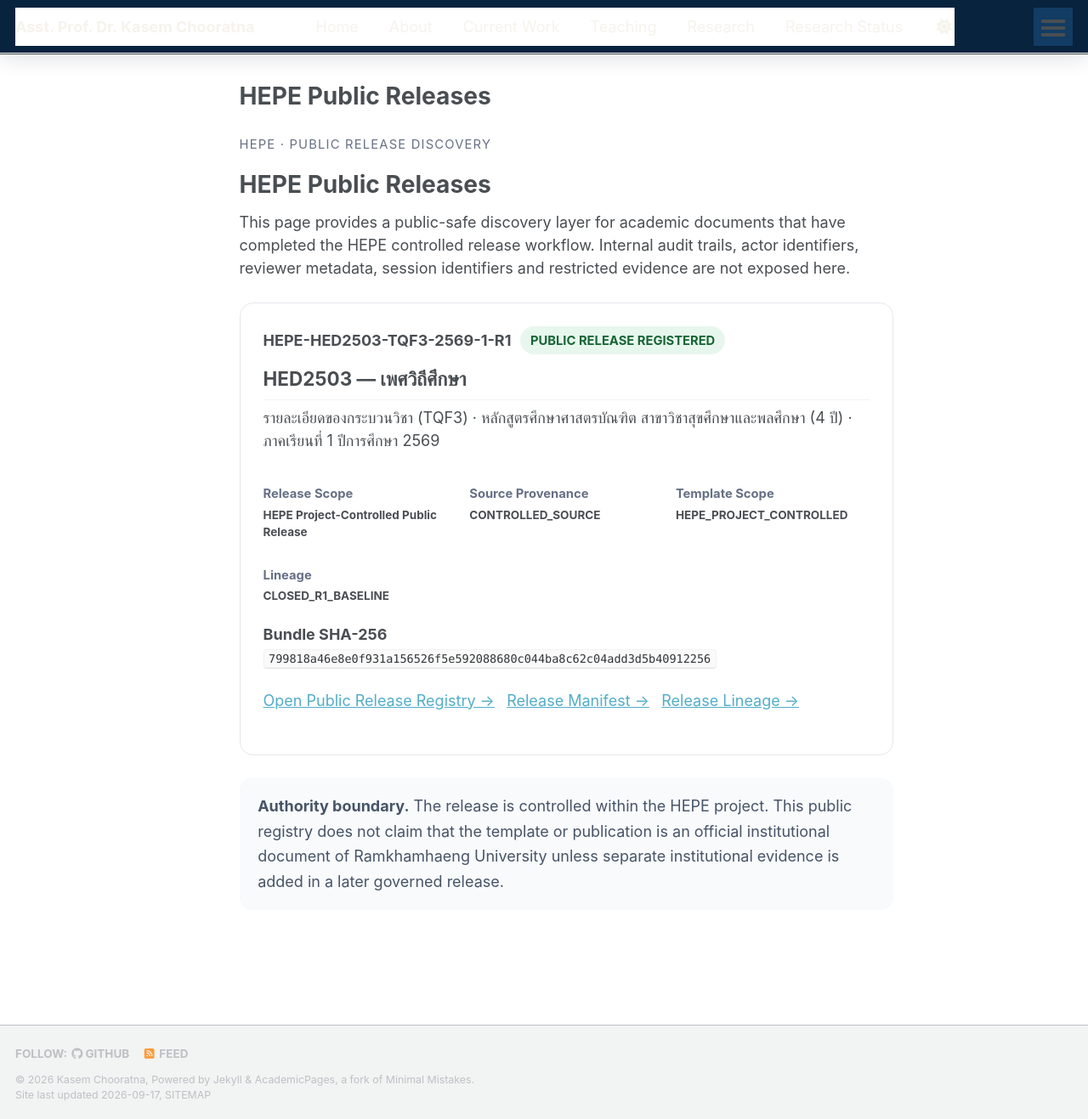
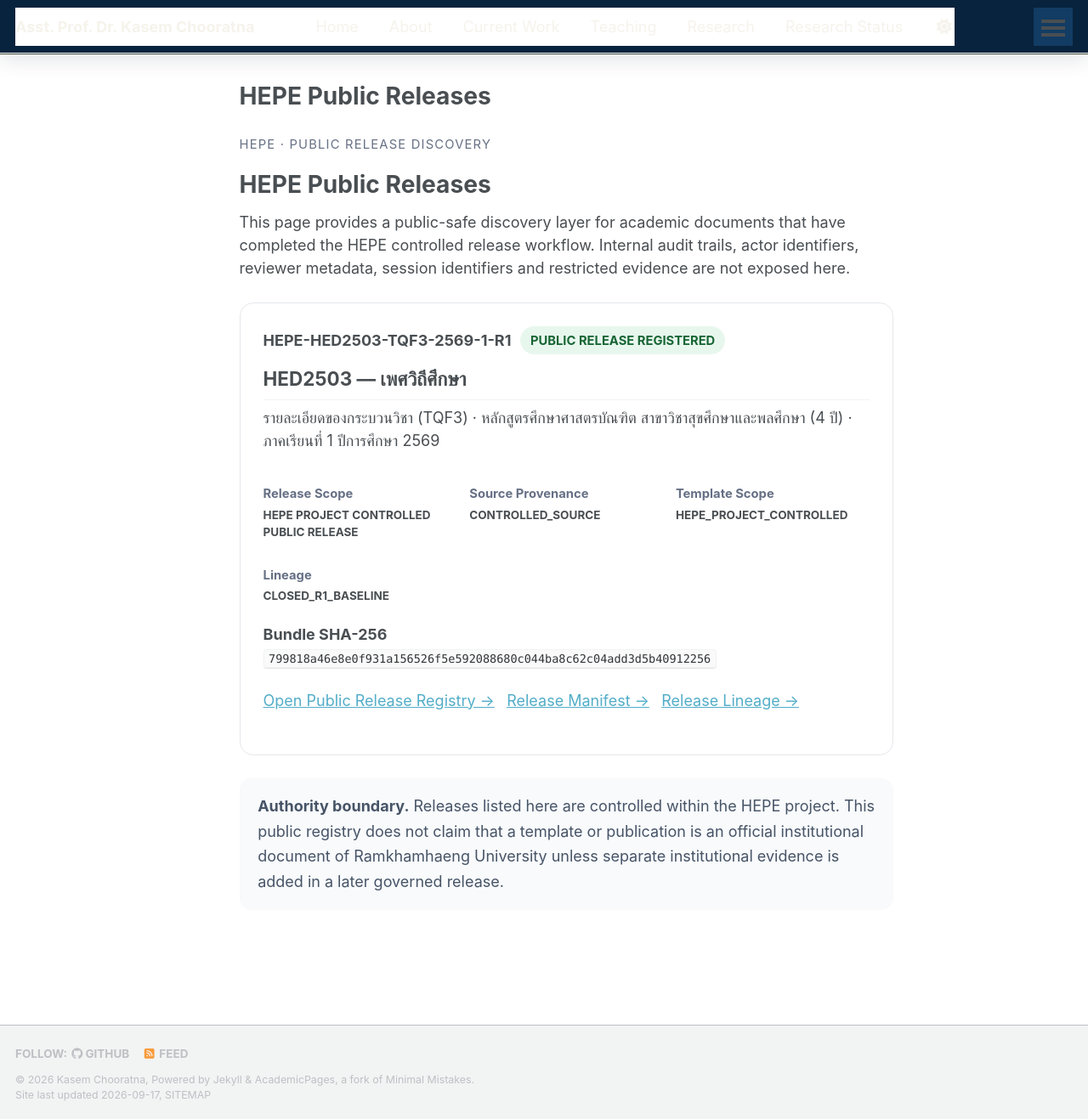
Before and after one commit to kasemch/kasemch.github.io, a Jekyll site: the page built from _pages/hepe-public-releases.md, in a window 1280 px wide and 1317 px high. Shown: the whole window at 85% size. Built offline with Jekyll 4.4.1, drawn with Linux system fonts in a browser that asks for light colours; a style sheet for code colours, icons or effects is not loaded.

Commit message:
B03.29 render HEPE public releases from canonical data

```diff
--- a/_pages/hepe-public-releases.md
+++ b/_pages/hepe-public-releases.md
@@ -6,33 +6,37 @@ author_profile: false
 classes: wide
 ---
 
+{% assign hepe_releases = site.data.hepe_public_releases.releases %}
+
 <section style="max-width:980px;margin:0 auto;padding:1rem 0 3rem;">
   <p style="font-size:.82rem;letter-spacing:.08em;text-transform:uppercase;color:#667085;">HEPE · Public Release Discovery</p>
   <h1>HEPE Public Releases</h1>
   <p>This page provides a public-safe discovery layer for academic documents that have completed the HEPE controlled release workflow. Internal audit trails, actor identifiers, reviewer metadata, session identifiers and restricted evidence are not exposed here.</p>
 
+  {% for release in hepe_releases %}
   <article style="margin-top:1.5rem;padding:1.5rem;border:1px solid #e5e7eb;border-radius:16px;background:#fff;">
     <div style="display:flex;flex-wrap:wrap;gap:.6rem;align-items:center;margin-bottom:.8rem;">
-      <strong>HEPE-HED2503-TQF3-2569-1-R1</strong>
+      <strong>{{ release.release_code }}</strong>
       <span style="padding:.3rem .65rem;border-radius:999px;background:#e8f7ee;color:#166534;font-weight:700;font-size:.82rem;">PUBLIC RELEASE REGISTERED</span>
     </div>
-    <h2 style="margin:.4rem 0;">HED2503 — เพศวิถีศึกษา</h2>
-    <p>รายละเอียดของกระบวนวิชา (TQF3) · หลักสูตรศึกษาศาสตรบัณฑิต สาขาวิชาสุขศึกษาและพลศึกษา (4 ปี) · ภาคเรียนที่ 1 ปีการศึกษา 2569</p>
+    <h2 style="margin:.4rem 0;">{{ release.course_code }} — {{ release.course_title_th }}</h2>
+    <p>รายละเอียดของกระบวนวิชา ({{ release.document_type }}) · {{ release.programme_title_th }} · ภาคเรียนที่ {{ release.term_code }} ปีการศึกษา {{ release.academic_year }}</p>
     <dl style="display:grid;grid-template-columns:repeat(auto-fit,minmax(220px,1fr));gap:.8rem;margin:1.2rem 0;">
-      <div><dt style="color:#667085;font-size:.82rem;">Release Scope</dt><dd style="margin:.2rem 0 0;font-weight:650;">HEPE Project-Controlled Public Release</dd></div>
-      <div><dt style="color:#667085;font-size:.82rem;">Source Provenance</dt><dd style="margin:.2rem 0 0;font-weight:650;">CONTROLLED_SOURCE</dd></div>
-      <div><dt style="color:#667085;font-size:.82rem;">Template Scope</dt><dd style="margin:.2rem 0 0;font-weight:650;">HEPE_PROJECT_CONTROLLED</dd></div>
-      <div><dt style="color:#667085;font-size:.82rem;">Lineage</dt><dd style="margin:.2rem 0 0;font-weight:650;">CLOSED_R1_BASELINE</dd></div>
+      <div><dt style="color:#667085;font-size:.82rem;">Release Scope</dt><dd style="margin:.2rem 0 0;font-weight:650;">{{ release.release_scope | replace: '_', ' ' }}</dd></div>
+      <div><dt style="color:#667085;font-size:.82rem;">Source Provenance</dt><dd style="margin:.2rem 0 0;font-weight:650;">{{ release.source_provenance }}</dd></div>
+      <div><dt style="color:#667085;font-size:.82rem;">Template Scope</dt><dd style="margin:.2rem 0 0;font-weight:650;">{{ release.template_scope }}</dd></div>
+      <div><dt style="color:#667085;font-size:.82rem;">Lineage</dt><dd style="margin:.2rem 0 0;font-weight:650;">{{ release.lineage_status }}</dd></div>
     </dl>
-    <p><strong>Bundle SHA-256</strong><br><code style="overflow-wrap:anywhere;">799818a46e8e0f931a156526f5e592088680c044ba8c62c04add3d5b40912256</code></p>
+    <p><strong>Bundle SHA-256</strong><br><code style="overflow-wrap:anywhere;">{{ release.bundle_sha256 }}</code></p>
     <p style="display:flex;flex-wrap:wrap;gap:.8rem;">
-      <a href="{{ '/hepe-public/' | relative_url }}">Open Public Release Registry →</a>
-      <a href="{{ '/hepe-public/release.json' | relative_url }}">Release Manifest →</a>
-      <a href="{{ '/hepe-public/lineage.json' | relative_url }}">Release Lineage →</a>
+      <a href="{{ release.release_path | relative_url }}">Open Public Release Registry →</a>
+      <a href="{{ release.manifest_path | relative_url }}">Release Manifest →</a>
+      <a href="{{ release.lineage_path | relative_url }}">Release Lineage →</a>
     </p>
   </article>
+  {% endfor %}
 
   <aside style="margin-top:1.5rem;padding:1rem 1.2rem;border-radius:14px;background:#f8fafc;color:#475467;line-height:1.65;">
-    <strong>Authority boundary.</strong> The release is controlled within the HEPE project. This public registry does not claim that the template or publication is an official institutional document of Ramkhamhaeng University unless separate institutional evidence is added in a later governed release.
+    <strong>Authority boundary.</strong> Releases listed here are controlled within the HEPE project. This public registry does not claim that a template or publication is an official institutional document of Ramkhamhaeng University unless separate institutional evidence is added in a later governed release.
   </aside>
 </section>
```
